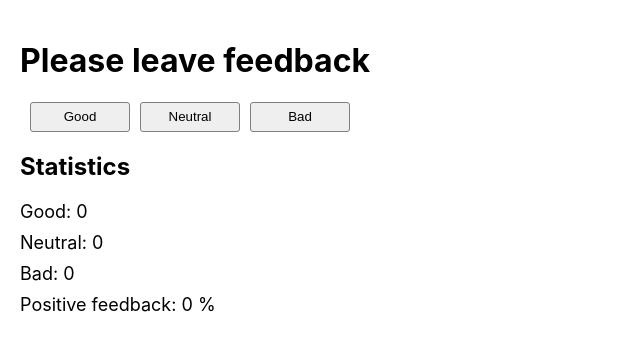
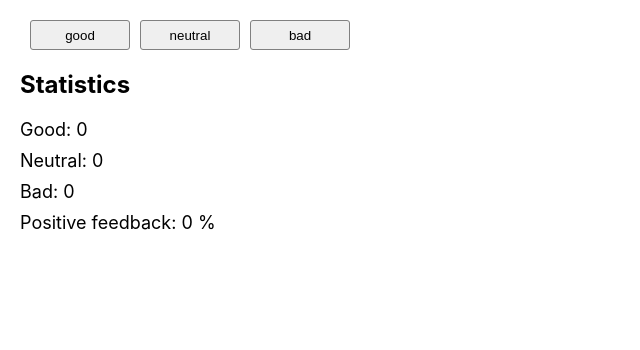
Before and after one commit to OlenaPobehailo/goit-react-hw-02-feedback, a React (Create React App) app: page / in a window 1280 px wide. Shown: the top 350 px of the page, without its empty margins (0-640 px from the left). Built offline with nearby package versions, Linux system fonts and the light colour scheme.

Commit message:
add Statistics, fix FeedbackOptions

```diff
--- a/src/components/App/App.jsx
+++ b/src/components/App/App.jsx
@@ -1,5 +1,5 @@
 import React, { Component } from 'react';
-import { Statistics } from 'components/Statisics/Statistics';
+import { Statistics } from 'components/Statistics/Statistics';
 import { FeedbackOptions } from 'components/FeedbackOptions/FeedbackOptions ';
 
 export class App extends Component {
@@ -9,23 +9,33 @@ export class App extends Component {
     bad: 0,
   };
 
-  handleGood = () => {
-    this.setState(prevState => ({
-      good: prevState.good + 1,
-    }));
+  // handleGood = () => {
+  //   this.setState(prevState => ({
+  //     good: prevState.good + 1,
+  //   }));
+  // };
+
+  // handleNeutral = () => {
+  //   this.setState(prevState => ({
+  //     neutral: prevState.neutral + 1,
+  //   }));
+  // };
+
+  // handleBad = () => {
+  //   this.setState(prevState => ({
+  //     bad: prevState.bad + 1,
+  //   }));
+  // };
+
+  handleFeedback = event => {
+    const name = event.target.name;
+    this.setState(prevState => {
+      return {
+        [name]: prevState[name] + 1,
+      };
+    });
   };
 
-  handleNeutral = () => {
-    this.setState(prevState => ({
-      neutral: prevState.neutral + 1,
-    }));
-  };
-
-  handleBad = () => {
-    this.setState(prevState => ({
-      bad: prevState.bad + 1,
-    }));
-  };
   countTotalFeedback() {
     const { good, neutral, bad } = this.state;
     return good + neutral + bad;
@@ -38,18 +48,21 @@ export class App extends Component {
 
   render() {
     let total = this.countTotalFeedback();
+    const { good, neutral, bad } = this.state;
 
     return (
       <div className="Feedback">
+        <FeedbackOptions options="good" onLeaveFeedback={this.handleFeedback} />
         <FeedbackOptions
-          onHandleGood={this.handleGood}
-          onHandleNeutral={this.handleNeutral}
-          onHandleBad={this.handleBad}
+          options="neutral"
+          onLeaveFeedback={this.handleFeedback}
         />
+        <FeedbackOptions options="bad" onLeaveFeedback={this.handleFeedback} />
+
         <Statistics
-          good={this.state.good}
-          neutral={this.state.neutral}
-          bad={this.state.bad}
+          good={good}
+          neutral={neutral}
+          bad={bad}
           total={this.countTotalFeedback()}
           percent={total ? this.countPositiveFeedbackPercentage() : 0}
         />
--- a/src/components/FeedbackOptions/FeedbackOptions .jsx
+++ b/src/components/FeedbackOptions/FeedbackOptions .jsx
@@ -1,20 +1,20 @@
-import css from './FeedbackOptions.module.css'
+import css from './FeedbackOptions.module.css';
+import PropTypes from 'prop-types';
 
-export const FeedbackOptions = ({
-  onHandleGood,
-  onHandleNeutral,
-  onHandleBad,
-}) => (
+export const FeedbackOptions = ({ options, onLeaveFeedback }) => (
   <>
-    <h1 className={css.title}>Please leave feedback</h1>
-    <button className={css.button} type="button" onClick={onHandleGood}>
-      Good
-    </button>
-    <button className={css.button} type="button" onClick={onHandleNeutral}>
-      Neutral
-    </button>
-    <button className={css.button} type="button" onClick={onHandleBad}>
-      Bad
+    <button
+      className={css.button}
+      type="button"
+      name={options}
+      onClick={onLeaveFeedback}
+    >
+      {options}
     </button>
   </>
 );
+
+FeedbackOptions.propTypes = {
+  options: PropTypes.string.isRequired,
+  onLeaveFeedback: PropTypes.func.isRequired,
+};
--- /dev/null
+++ b/src/components/Statistics/index.js
@@ -0,0 +1 @@
+export {default} from './Statistics'
```
Also changed, not shown: src/components/FeedbackOptions/index.js (added), src/components/Statistics/Statistics.jsx (renamed from src/components/Statisics/Statistics.jsx), src/components/Statistics/Statistics.module.css (renamed from src/components/Statisics/Statistics.module.css).
